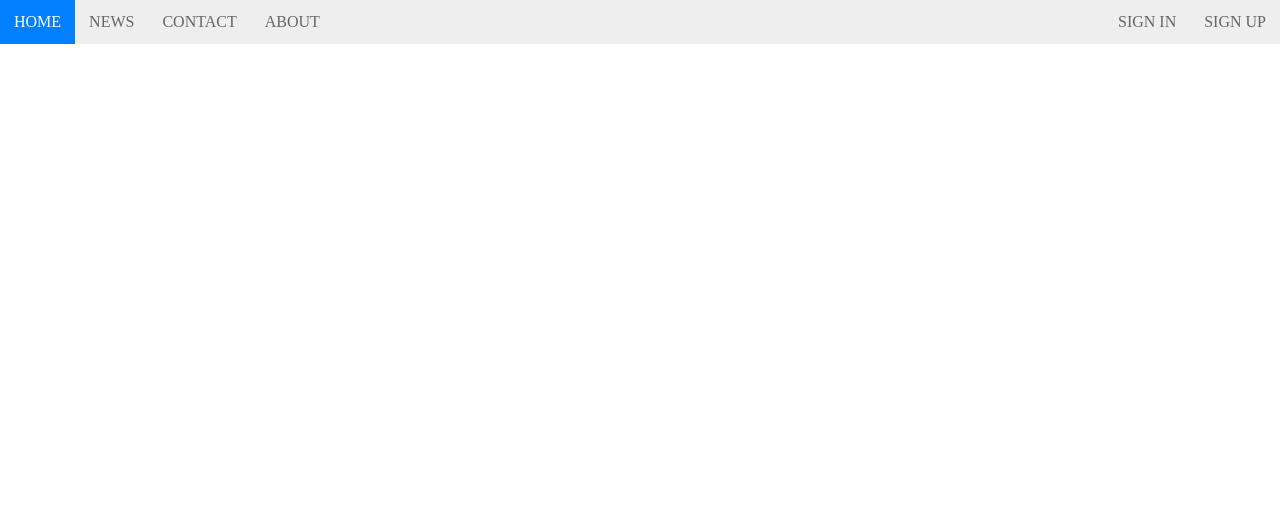
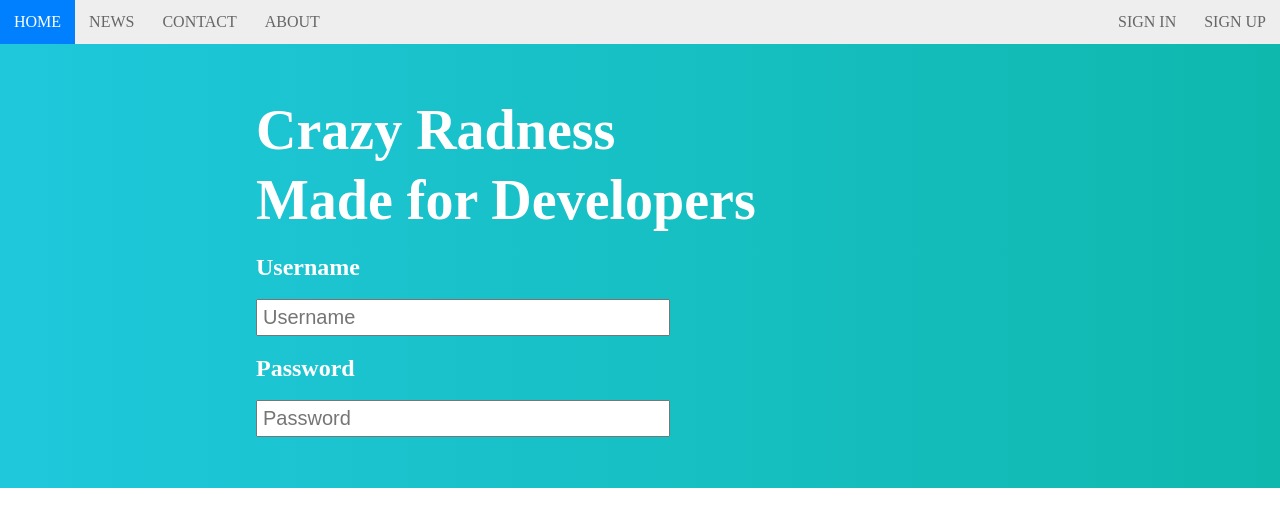
Before and after one commit to yenhtran/CSSWebsite, a plain HTML site: page index.html in a window 1280 px wide. Drawn offline with Linux system fonts and the light colour scheme.

Commit message:
Adds header and forms to main container

```diff
--- a/index.html
+++ b/index.html
@@ -17,6 +17,29 @@
         </ul>
     </nav>
 
+    <div class="container" id="section-1-gradient">
+        <div class="row">
+            <div class="col-6 leftSide-col">
+                <div>
+                    <h1 class="large">Crazy Radness</h1>
+                    <h1 class="large">Made for Developers</h1>
+                </div>
+                <form>
+                    <div>
+                        <h2>Username</h2>
+                        <input class="inputbox" type="text" placeholder="Username" name="username">
+                        <h2>Password</h2>
+                        <input class="inputbox" type="text" placeholder="Password" name="password">
+                    </div>
+                </form>
+            </div>
+            <div class="col-6">
+                <div></div>
+            </div>
+
+        </div>
+    </div>
+
     <script>
         function dropdownMenu() {
             var x = document.getElementById('dropdownClick');
--- a/styles.css
+++ b/styles.css
@@ -9,6 +9,40 @@ body {
     line-height: 1;
     margin: 0;
 }
+
+.container {
+    width: 100%;
+    margin: auto;
+    padding-top: 4%;
+    padding-bottom: 4%;
+}
+
+.row {
+    width: 100%;
+    display: flex;
+    flex-wrap: wrap;
+    align-items: center;
+}
+
+.row::after {
+    display: table;
+    clear: both;
+    content: "";
+}
+
+.col-1 {width: 8.33%;}
+.col-2 {width: 16.66%;}
+.col-3 {width: 25%;}
+.col-4 {width: 33.33%;}
+.col-5 {width: 41.66%;}
+.col-6 {width: 50%;}
+.col-7 {width: 58.33%;}
+.col-8 {width: 66.66%;}
+.col-9 {width: 75%;}
+.col-10 {width: 83.33%;}
+.col-11 {width: 91.66%;}
+.col-12 {width: 100%;}
+
 
 /**************** Nav Bar ****************/
 
@@ -57,6 +91,38 @@ ul.topnav li.dropdownIcon {
 
 }
 
+/****************** Custom Styles *****************/
+
+#section-1-gradient {
+    background: #1fc8db; /* For browsers that do not support gradients */
+    background: -webkit-linear-gradient(left, #1fc8db , #0fb8ad); /* For Safari 5.1 to 6.0 */
+    background: -o-linear-gradient(right, #1fc8db, #0fb8ad); /* For Opera 11.1 to 12.0 */
+    background: -moz-linear-gradient(right, #1fc8db, #0fb8ad); /* For Firefox 3.6 to 15 */
+    background: linear-gradient(to right, #1fc8db , #0fb8ad); /* Standard syntax */
+}
+
+.leftSide-col {
+    margin-left: 20%
+}
+
+h1.large {
+    color: #fff;
+    font-size: 56px;
+    margin: 0;
+    line-height: 70px;
+}
+
+form h2 {
+    color: #fff;
+}
+
+input[type="text"]{
+    font-size: 20px;
+    width: 400px;
+    min-width: 100px;
+    padding: 5px;
+}
+
 /****************** Mobile **********************/
 @media screen and (max-width: 680px) {
     ul.topnav li:not(:nth-child(1)) {
```
